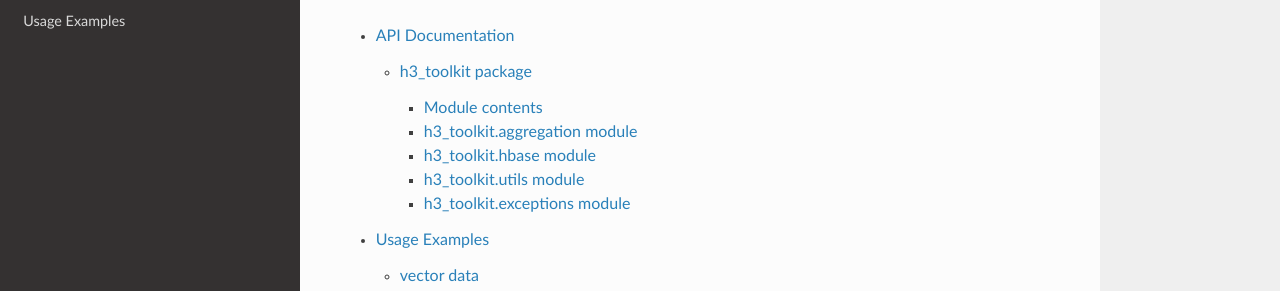
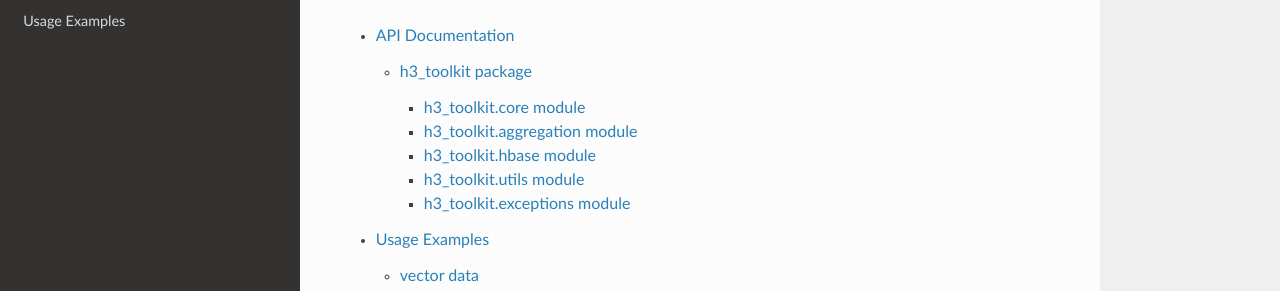
Before and after one commit to CityScience-TaipeiTech/h3_aggregation, a Sphinx documentation site: the page built from docs/source/index.rst, in a window 1280 px wide and 900 px high, scrolled down 504 px. Shown: the part 160-451 px from the top of the window. Built offline with Sphinx 7.4.7 and the Read the Docs theme 3.1.0, drawn with Linux system fonts in a browser that asks for light colours; some of the changed lines change nothing that is shown.

Commit message:
Fix docs problem

```diff
--- a/docs/source/api/h3_toolkit.rst
+++ b/docs/source/api/h3_toolkit.rst
@@ -1,10 +1,18 @@
 h3\_toolkit package
 ===================
 
-Module contents
----------------
+.. Module contents
+.. ---------------
 
-.. automodule:: h3_toolkit
+.. .. automodule:: h3_toolkit.core
+..    :members:
+..    :undoc-members:
+..    :show-inheritance:
+
+h3\_toolkit.core module
+-----------------------
+
+.. automodule:: h3_toolkit.core
    :members:
    :undoc-members:
    :show-inheritance:
@@ -40,11 +48,3 @@
    :members:
    :undoc-members:
    :show-inheritance:
-
-.. h3\_toolkit.core module
-.. -----------------------
-
-.. .. automodule:: h3_toolkit.core
-..    :members:
-..    :undoc-members:
-..    :show-inheritance:
--- a/docs/source/conf.py
+++ b/docs/source/conf.py
@@ -6,7 +6,7 @@
 import os
 import sys
 
-sys.path.insert(0, os.path.abspath('../../h3_toolkit'))
+sys.path.insert(0, os.path.abspath('../..'))
 
 # -- Project information -----------------------------------------------------
 # https://www.sphinx-doc.org/en/master/usage/configuration.html#project-information
```
